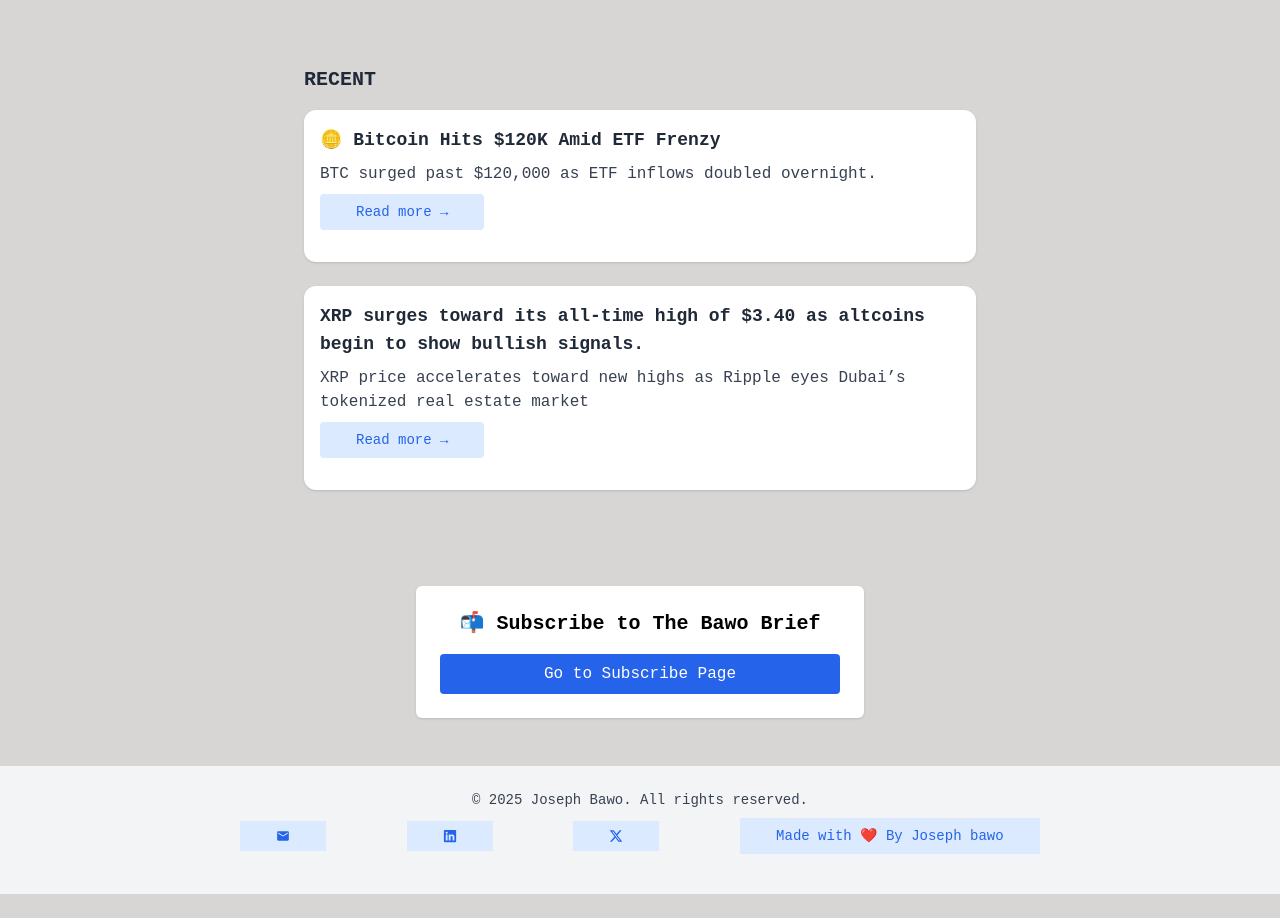
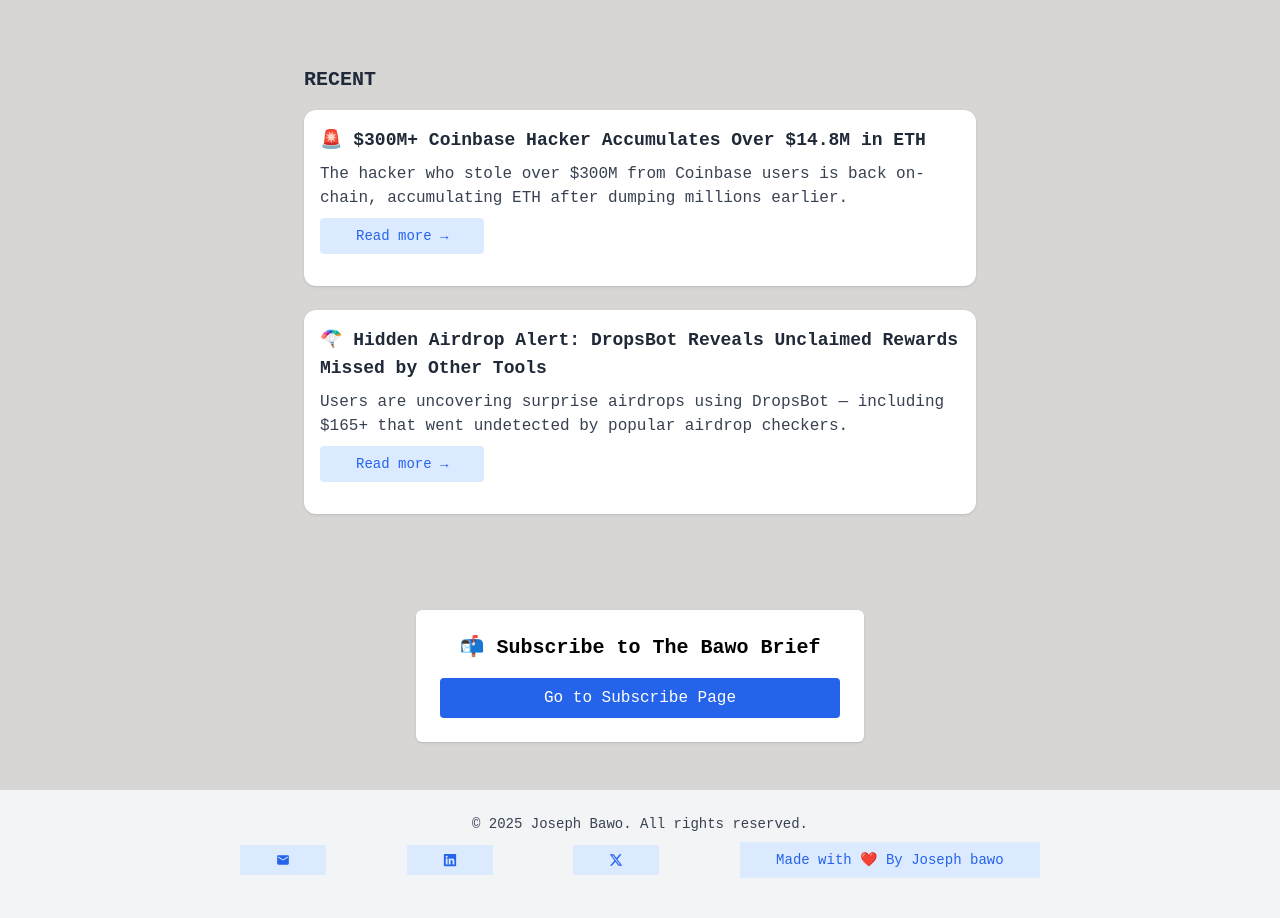
Before and after one commit to Joebakid/-THE-BAWO-BRIEF, a React (Vite) app: page /article/eth-merge-v3 in a window 1280 px wide. Shown: the part 900-1818 px from the top of the page. Before the commit the page ends 1794 px from the top, so only its background shows below. Built offline with nearby package versions, Linux system fonts and the light colour scheme.

Commit message:
last 2 news update

```diff
--- a/src/data/2025-07-21.jsx
+++ b/src/data/2025-07-21.jsx
@@ -31,8 +31,15 @@
   insight:
     "Alon Cohen (@a1lon9), Co-Founder and CEO of Pump.fun, has officially announced that the highly anticipated $PUMP airdrop will begin distribution on July 24, 2025, at 15:00 UTC. The airdrop targets eligible active Solana wallets, rewarding early users and contributors to the platform’s explosive growth.\n\nPump.fun has become a standout name in the meme coin and DeFi space on Solana, and the $PUMP token airdrop is expected to spark fresh activity and speculation across the ecosystem. Community members are encouraged to double-check wallet eligibility and monitor updates from the official Pump.fun channels.",
   source: "https://x.com/DeFiDownsin/status/1947040544372195372"
+},
+
+{
+  "id": "microstrategy-btc-july2025",
+  "title": "📈 MicroStrategy Buys 6,220 BTC Worth $739.8M — Now Holds 607,770 BTC with $28.16B Unrealized Profit",
+  "summary": "MicroStrategy has acquired another 6,220 BTC at an average price of $118,940, pushing its total holdings to 607,770 BTC. The firm’s unrealized profit now stands at $28.16 billion.",
+  "insight": "MicroStrategy (@Strategy) made headlines again with its latest Bitcoin acquisition. The firm purchased 6,220 BTC last week for a total of $739.8 million, averaging $118,940 per BTC. This brings the company’s total Bitcoin holdings to a staggering 607,770 BTC, valued at approximately $71.77 billion.\n\nWith an average purchase price of $71,756, MicroStrategy currently sits on an unrealized profit of over $28.16 billion. The company continues to double down on Bitcoin as a core treasury asset, reinforcing its long-term bullish stance on the cryptocurrency market.",
+  "source": "https://www.strategy.com/press/strategy-acquires-6220-btc-and-now-holds-607770-btc_07-21-2025"
 }
 
 
-
 ];
--- a/src/pages/ArticlePage.jsx
+++ b/src/pages/ArticlePage.jsx
@@ -13,11 +13,16 @@
   const article = allArticles.find((item) => item.id === id);
 
   // Get last two days’ articles (excluding the current one)
-  const lastTwoDaysHeadlines = AllNewsPage.slice(-2).flatMap((day) =>
+ // Ensure articles are sorted by date descending
+const lastTwoDaysHeadlines = [...AllNewsPage]
+  .sort((a, b) => new Date(b.date) - new Date(a.date))
+  .slice(0, 2)
+  .flatMap((day) =>
     day.headlines
       .filter((item) => item.id !== id)
       .map((item) => ({ ...item, date: day.date }))
   );
+
 
   useEffect(() => {
     window.scrollTo({ top: 0, behavior: "smooth" });
```
